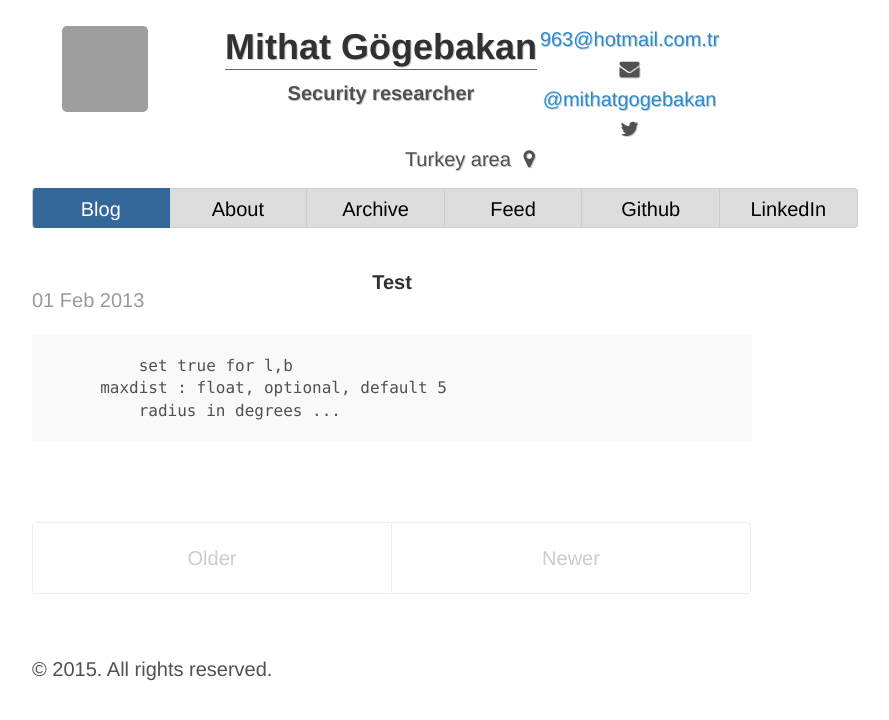
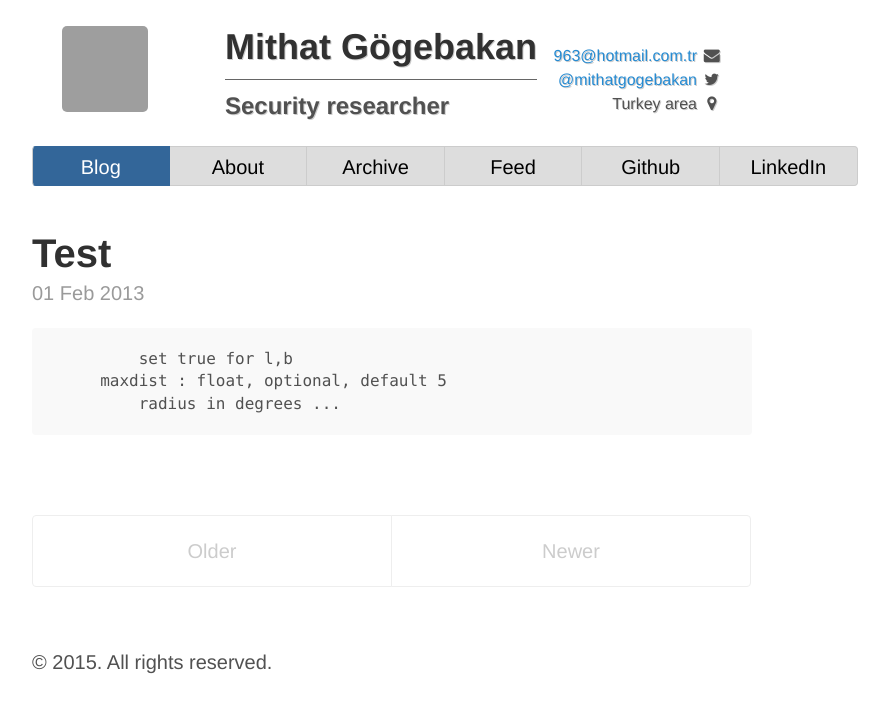
Before and after one commit to 963/963.github.io, a Jekyll site: the page built from index.html, in a window 1280 px wide. Shown: the top 720 px of the page, without its empty margins (248-1137 px from the left). Built offline with Jekyll 4.4.1, drawn with Linux system fonts in a browser that asks for light colours; nearby versions of some CDN libraries; some web fonts are replaced; Markdown is read by kramdown in place of the engine named in the settings; the list of posts is cut into pages by our own code; grey boxes are pictures that could not be loaded.

Commit message:
css edit

```diff
--- a/public/css/poole.css
+++ b/public/css/poole.css
@@ -196,11 +196,7 @@ h4, h5, h6 {
 
 
 
-    h1, .description, .position, .add {
-        font-size: inherit;
-        margin: 0px;
-        text-align: center;
-    }
+
 
 
 
```
